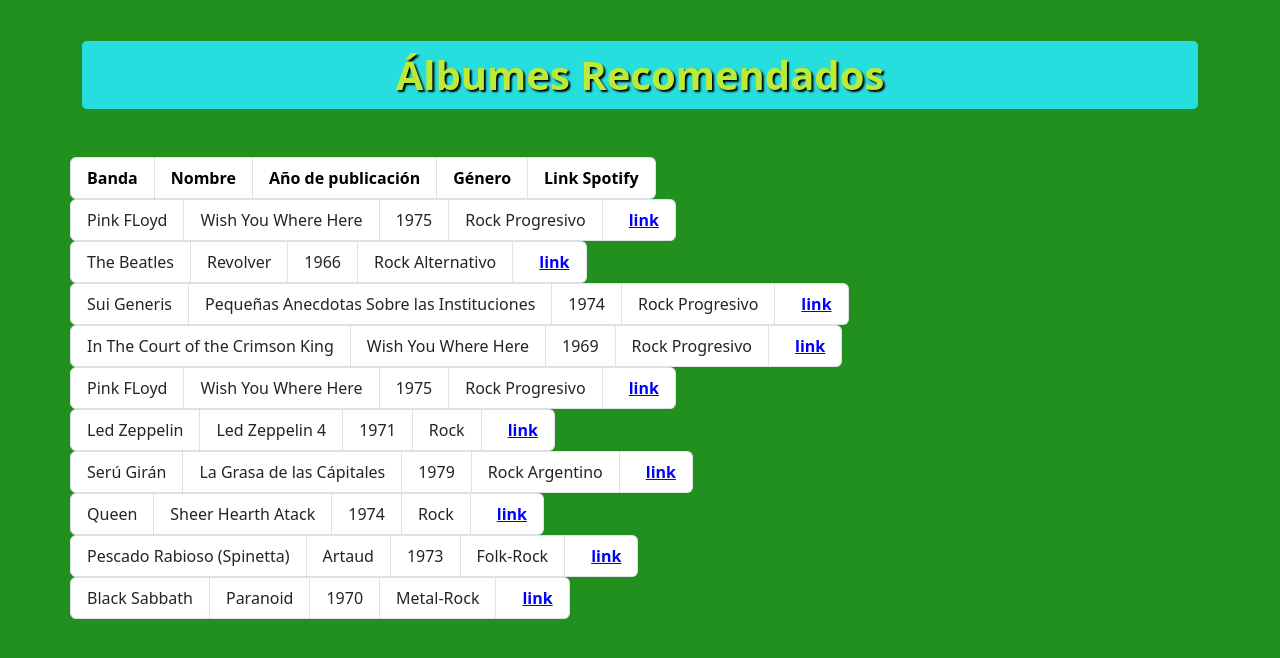
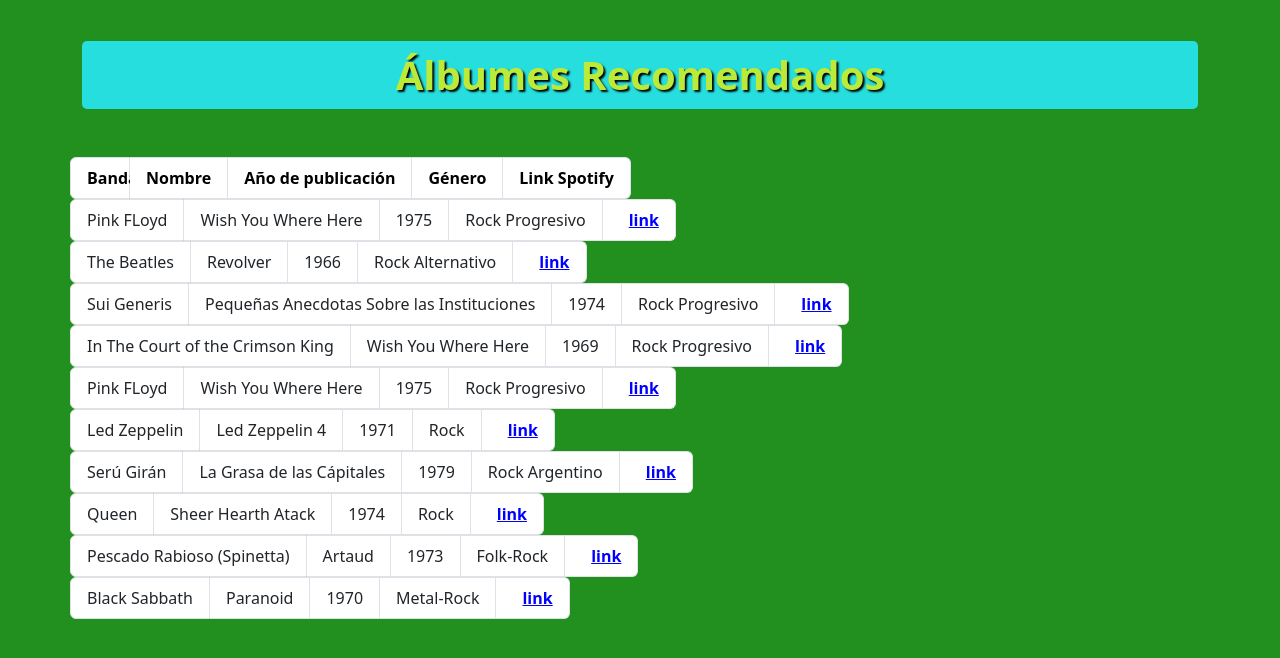
Before and after one commit to 32DANIEL/Taller_HTML_Bootsrap_CSS, a plain HTML site: page albumes.html in a window 1280 px wide. Shown: the part 84-742 px from the top of the page. Drawn offline with Linux system fonts and the light colour scheme.

Commit message:
erroribish

```diff
--- a/albumes.html
+++ b/albumes.html
@@ -50,7 +50,7 @@
         <h1 class="text-center mb-5">Álbumes Recomendados</h1>
         <div class="row justify-content-center">
           <ul class="list-group list-group-horizontal mx-auto d-flex">
-            <li class="list-group-item" style="font-weight: bold; color:black;">Banda</li>
+            <li class="list-group-item" style="font-weight: bold; color:black; width: 60px;">Banda</li>
             <li class="list-group-item" style="font-weight: bold; color:black;">Nombre</li>
             <li class="list-group-item" style="font-weight: bold;  color:black;">Año de publicación</li>
             <li class="list-group-item" style="font-weight: bold;  color:black;">Género</li>
```
